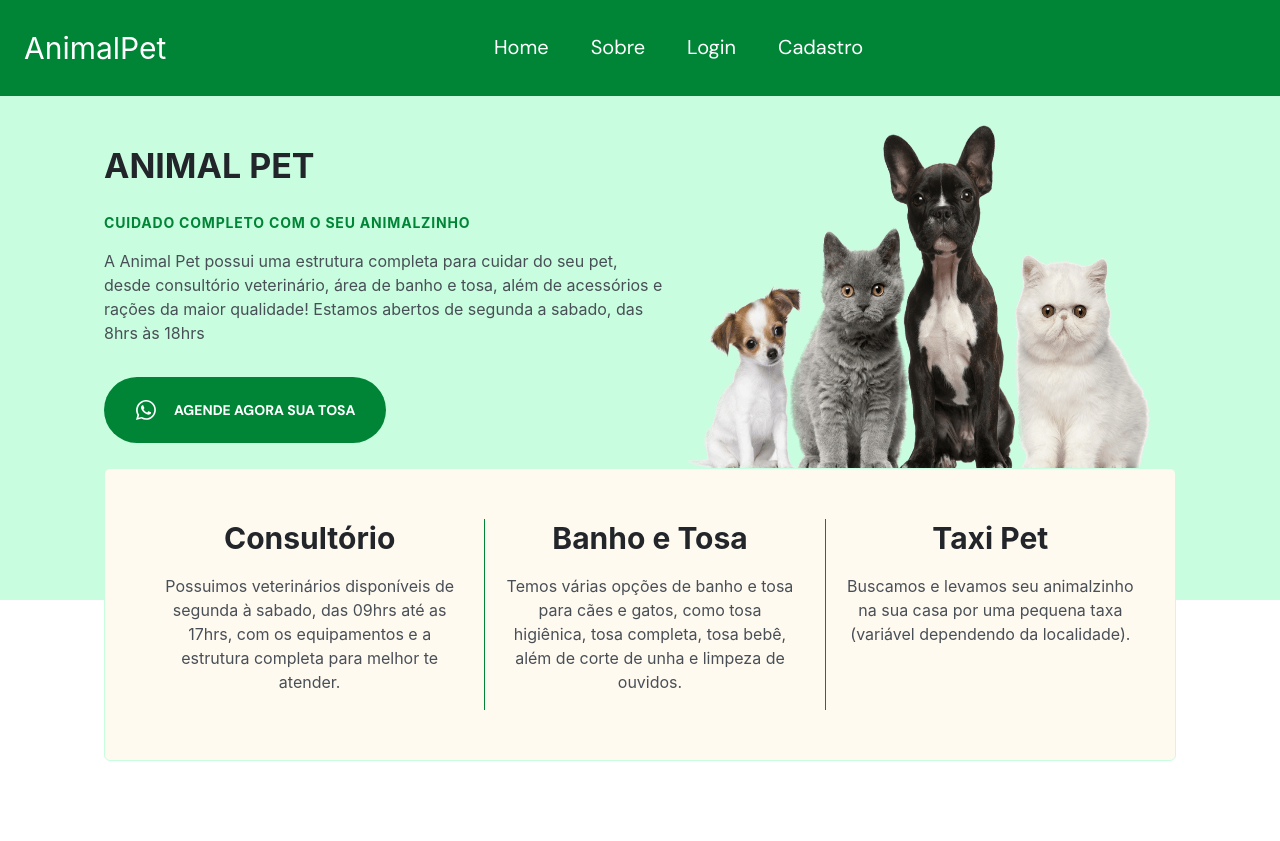
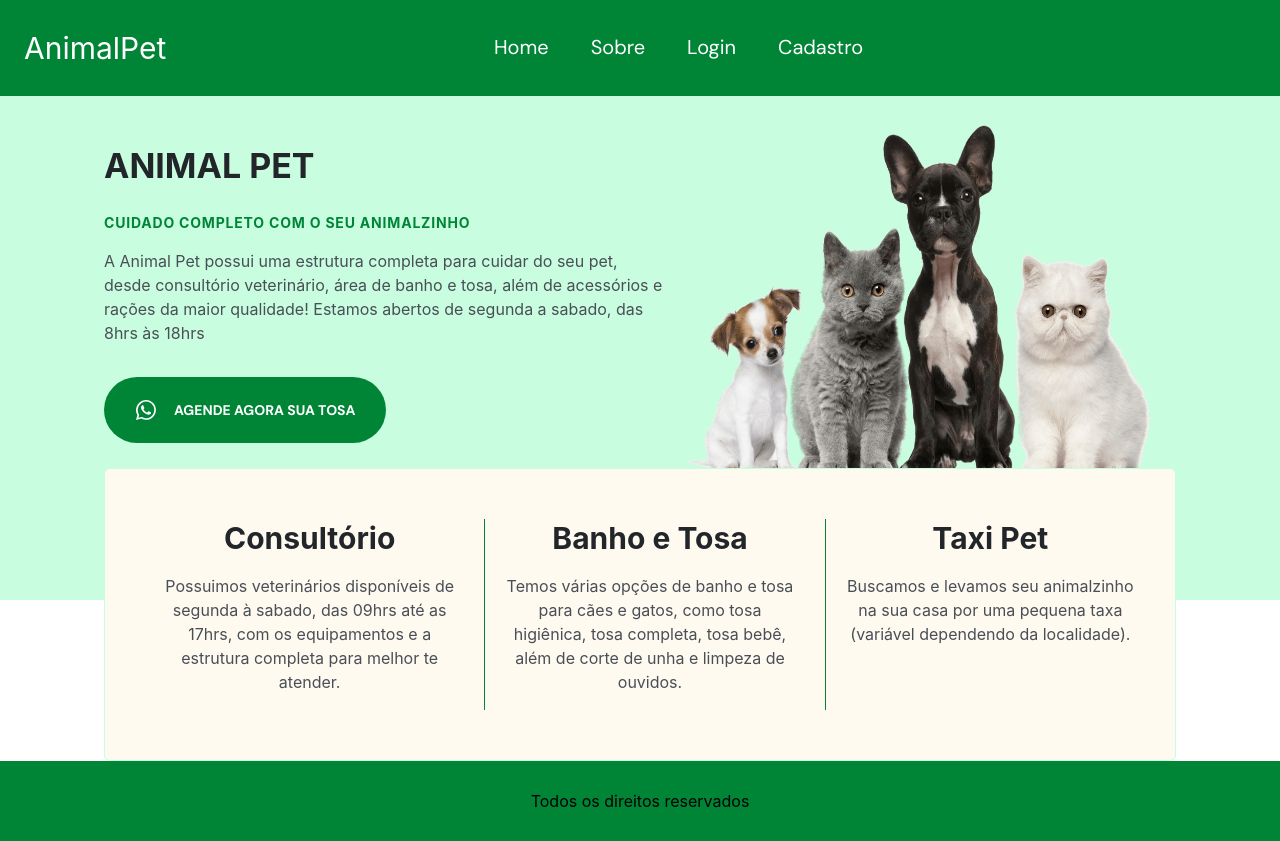
Before and after one commit to fernanda-rabacal/AnimalPet-Site, a React (Create React App) app: page /home in a window 1280 px wide. Before the commit the page ends 800 px from the top, so only its background shows below. Built offline with nearby package versions, Linux system fonts and the light colour scheme.

Commit message:
Inicio o Footer

```diff
--- a/src/components/Footer/index.js
+++ b/src/components/Footer/index.js
@@ -0,0 +1,9 @@
+import './style.css'
+
+export function Footer(){
+  return(
+    <div className="footer-container">
+      <p>Todos os direitos reservados</p>
+    </div>
+  )
+}
--- a/src/components/Footer/style.css
+++ b/src/components/Footer/style.css
@@ -0,0 +1,8 @@
+.footer-container {
+  display: flex;
+  align-items: center;
+  justify-content: center;
+  height: 10vh;
+  background-color: var(--primary-color);
+  width: 100%;
+}
--- a/src/global.css
+++ b/src/global.css
@@ -21,6 +21,7 @@ body {
 
   margin-top: 12vh;
   margin-inline: 0;
+  margin-bottom: 0;
   scroll-behavior: smooth;
 
   overflow: overlay;
--- a/src/pages/Home/index.js
+++ b/src/pages/Home/index.js
@@ -1,7 +1,8 @@
-import "./style.css"
-import {Header} from '../../components/Nav'
-import Whatsapp from '../../assets/whatsapp.svg'
-import DogCat from '../../assets/dog-cat-puppy-kitten.png'
+import "./style.css";
+import {Header} from '../../components/Nav';
+import Whatsapp from '../../assets/whatsapp.svg';
+import {Footer} from '../../components/Footer'
+import DogCat from '../../assets/dog-cat-puppy-kitten.png';
 
 export function Home(){
 
@@ -41,6 +42,7 @@ export function Home(){
             </div>
             </section>
       </div>
+      <Footer />
     </div>
   )
 
--- a/src/pages/Home/style.css
+++ b/src/pages/Home/style.css
@@ -18,7 +18,6 @@ body.menu-expanded .home-container::before{
   top: 0;
   left:0;
   z-index: -1;
-
 }
 
 .home-wrapper {
```
